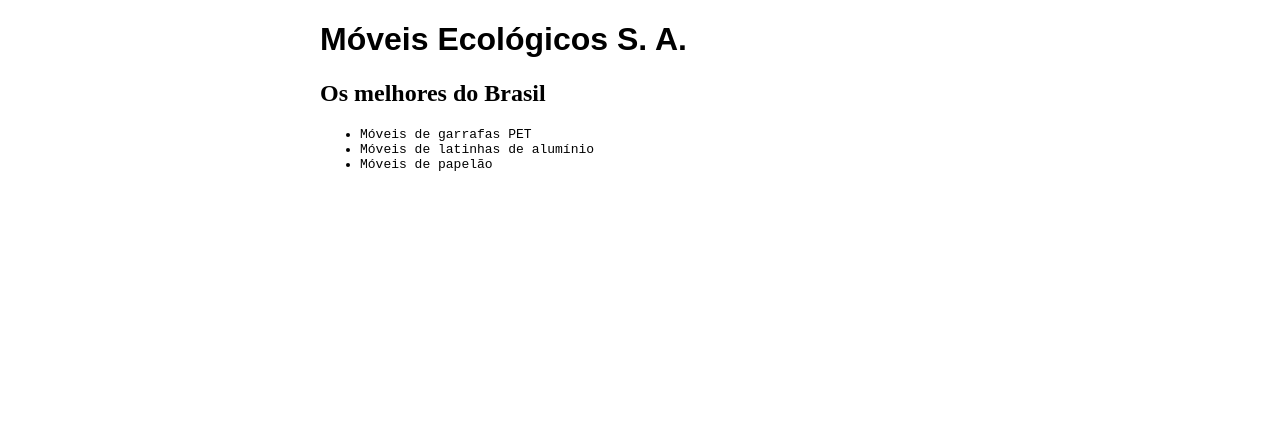
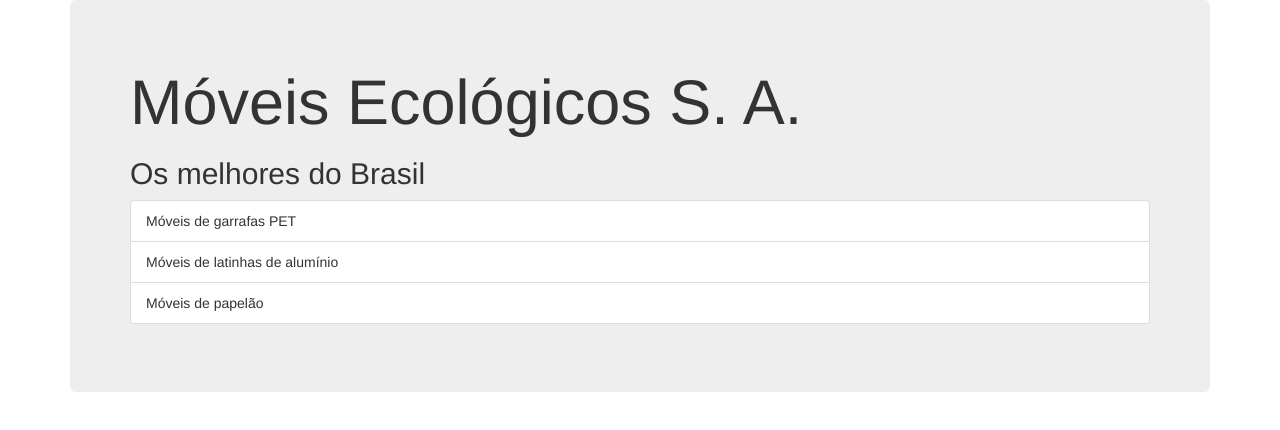
Before and after one commit to WCamiloTech/moveis-ecologicos, a plain HTML site: page index.html in a window 1280 px wide. Drawn offline with nearby package versions, Linux system fonts and the light colour scheme.

Commit message:
adicionando Bootstrap

```diff
--- a/index.html
+++ b/index.html
@@ -5,19 +5,29 @@
     <meta charset="utf-8" />
     <meta name="description" content="Móveis ecológicos">
     <meta name="keywords" content="moveis ecologicos">
-    <link rel="stylesheet" href="principal.css">
+    <link rel="stylesheet" href="http://netdna.bootstrapcdn.com/bootstrap/3.1.1/css/bootstrap.min.css">
     <title>Móveis Ecológicos</title>
     <script src="js/principal.js"></script>
 </head>
 
 <body onload="trocaBanner();">
-    <h1>Móveis Ecológicos S. A.</h1>
-    <h2 id="mensagem"></h2>
-    <ul>
-        <li>Móveis de garrafas PET</li>
-        <li>Móveis de latinhas de alumínio</li>
-        <li>Móveis de papelão</li>
-    </ul>
+    <div class="container">
+        <div class="jumbotron">
+            <h1>Móveis Ecológicos S. A.</h1>
+            <h2 id="mensagem"></h2>
+            <ul class="list-group">
+                <li class="list-group-item">
+                    Móveis de garrafas PET
+                </li>
+                <li class="list-group-item">
+                    Móveis de latinhas de alumínio
+                </li>
+                <li class="list-group-item">
+                    Móveis de papelão
+                </li>
+            </ul>
+        </div>
+    </div>
 </body>
 
 </html>
--- a/principal.css
+++ /dev/null
@@ -1,12 +0,0 @@
-body {
-    width: 50%;
-    margin: auto;
-}
-
-h1 {
-    font-family: sans-serif;
-    }
-
-li {
-    font-family: monospace;
-    }
```
